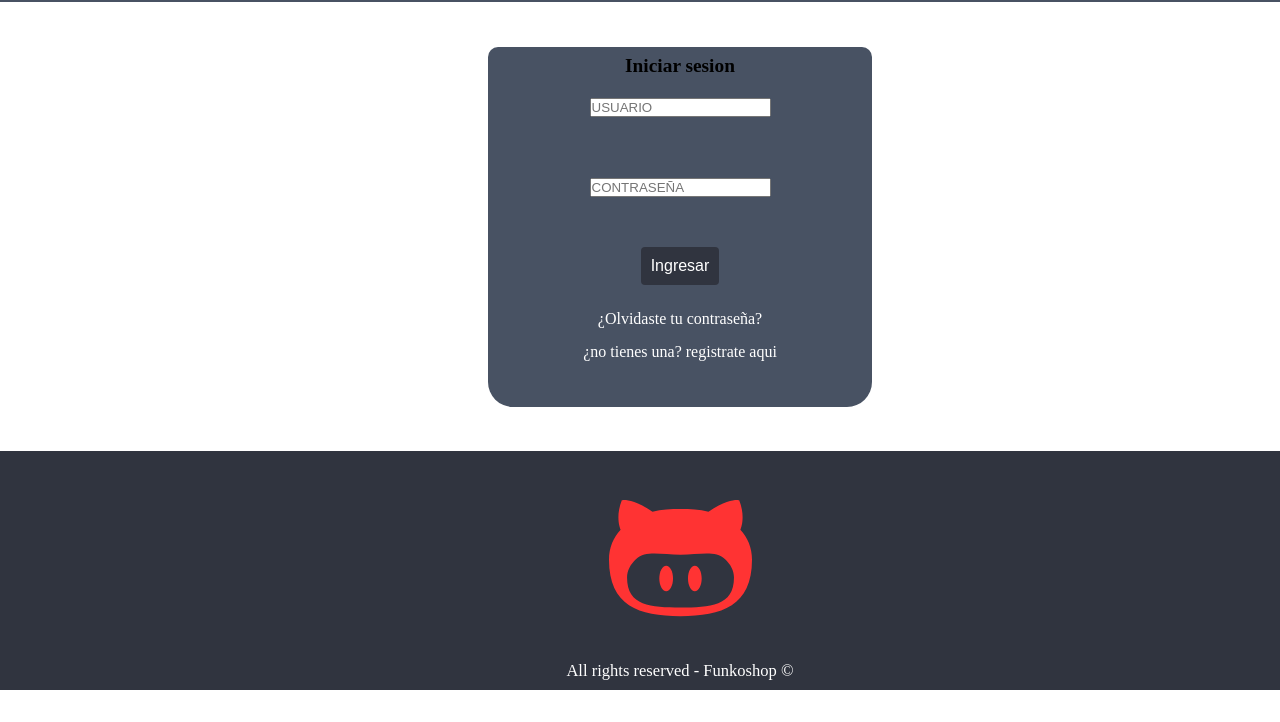
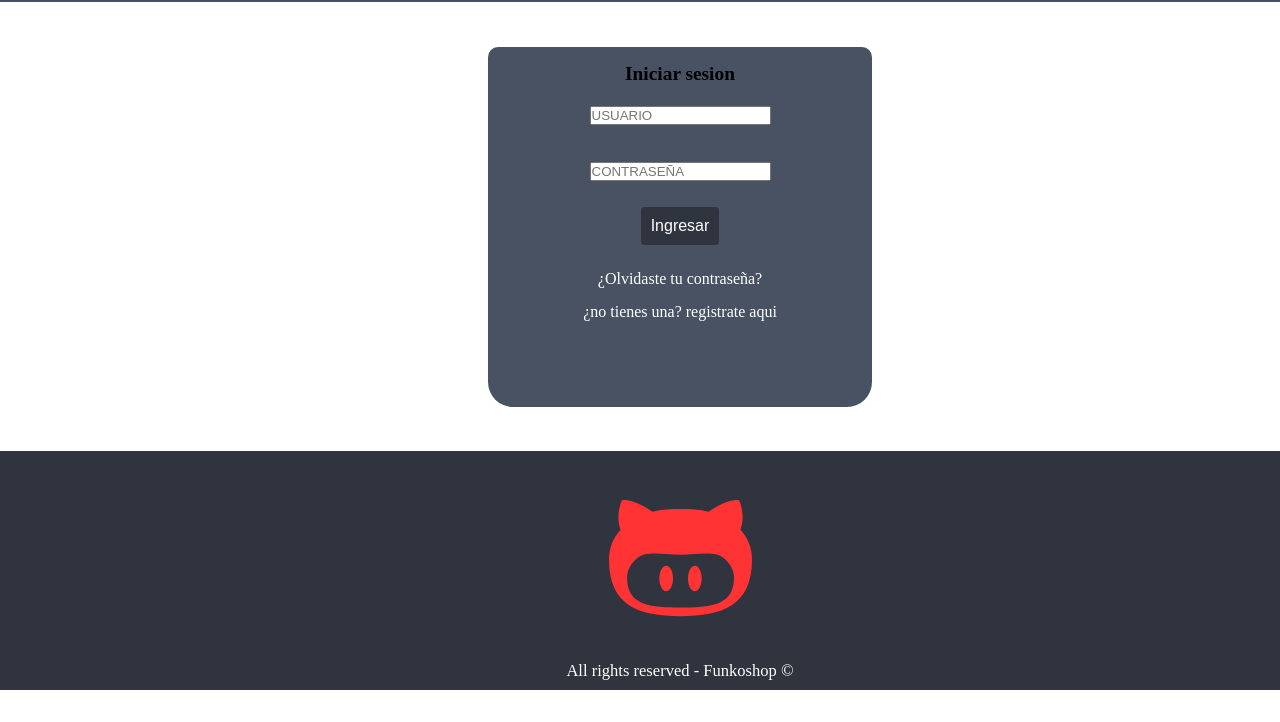
Before and after one commit to pvurda/funkoshop-grupo3, a plain HTML site: page FunkoShop/login/login.html in a window 1280 px wide. Shown: the part 78-800 px from the top of the page. Drawn offline with Linux system fonts and the light colour scheme.

Commit message:
Update loginStyle.css
Corregi los tamaños de 2 contenedores(usuario y contraseña)

```diff
--- a/FunkoShop/login/loginStyle.css
+++ b/FunkoShop/login/loginStyle.css
@@ -63,12 +63,12 @@ body{
 .user{
     border-radius: 20px;
     grid-area: user;
-    height: 5vh;
+    height: 2vh;
     padding: 20px 0px;
 }
 .password{
     grid-area: password;
-    height: 5vh;
+    height: 2vh;
     padding: 20px 0px;
 }
 button {
```
